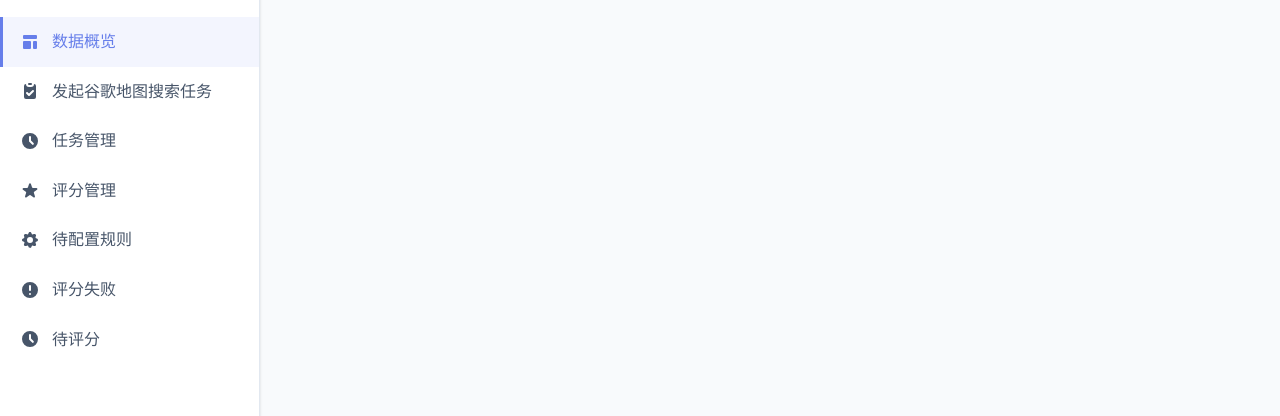
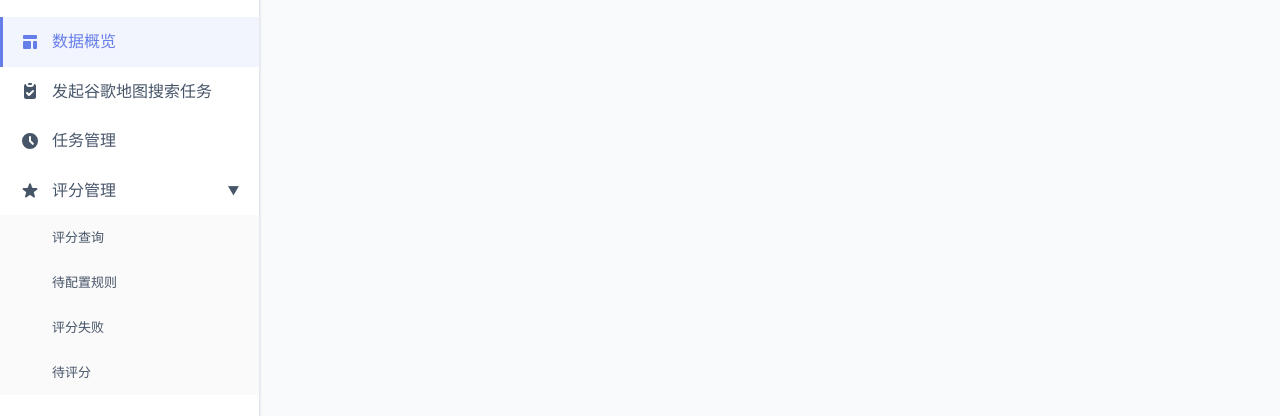
Before and after one commit to newbiiiii/lead-rating-system, a website with bundled scripts: page public/index.html in a window 1280 px wide. Shown: the part 84-500 px from the top of the page. Built offline with nearby package versions, Linux system fonts and the light colour scheme.

Commit message:
update: 优化菜单结构

```diff
--- a/public/assets/css/dashboard.css
+++ b/public/assets/css/dashboard.css
@@ -69,6 +69,7 @@ body {
 .nav {
     flex: 1;
     padding: 20px 0;
+    overflow-y: auto;
 }
 
 .nav-item {
@@ -101,6 +102,63 @@ body {
     bottom: 0;
     width: 3px;
     background: var(--primary);
+}
+
+/* 子菜单样式 */
+.nav-group {
+    display: flex;
+    flex-direction: column;
+}
+
+.nav-group-header {
+    display: flex;
+    align-items: center;
+    justify-content: space-between;
+    padding: 12px 20px;
+    color: var(--text-secondary);
+    cursor: pointer;
+    transition: all 0.2s;
+    user-select: none;
+}
+
+.nav-group-header:hover {
+    background: var(--bg-tertiary);
+    color: var(--text-primary);
+}
+
+.nav-group-header .nav-group-left {
+    display: flex;
+    align-items: center;
+    gap: 12px;
+}
+
+.nav-group-header .nav-group-arrow {
+    transition: transform 0.2s;
+    font-size: 12px;
+}
+
+.nav-group.expanded .nav-group-arrow {
+    transform: rotate(90deg);
+}
+
+.nav-group-children {
+    max-height: 0;
+    overflow: hidden;
+    transition: max-height 0.3s ease-out;
+    background: rgba(0, 0, 0, 0.02);
+}
+
+.nav-group.expanded .nav-group-children {
+    max-height: 200px;
+}
+
+.nav-group-children .nav-item {
+    padding-left: 52px;
+    font-size: 13px;
+}
+
+.nav-group-children .nav-item::before {
+    left: 20px;
 }
 
 /* ===== 主内容区 ===== */
--- a/public/index.html
+++ b/public/index.html
@@ -104,40 +104,34 @@
                     </svg>
                     <span>任务管理</span>
                 </a>
-                <a href="#rating-tasks" class="nav-item" data-page="rating-tasks">
+
+                <!-- 线索状态管理 - 带子菜单 -->
+                <div class="nav-group expanded" id="leads-status-group">
+                    <div class="nav-group-header" onclick="toggleNavGroup('leads-status-group')">
+                        <div class="nav-group-left">
                             <svg width="20" height="20" viewBox="0 0 20 20" fill="currentColor">
                                 <path
                                         d="M9.049 2.927c.3-.921 1.603-.921 1.902 0l1.07 3.292a1 1 0 00.95.69h3.462c.969 0 1.371 1.24.588 1.81l-2.8 2.034a1 1 0 00-.364 1.118l1.07 3.292c.3.921-.755 1.688-1.54 1.118l-2.8-2.034a1 1 0 00-1.175 0l-2.8 2.034c-.784.57-1.838-.197-1.539-1.118l1.07-3.292a1 1 0 00-.364-1.118L2.98 8.72c-.783-.57-.38-1.81.588-1.81h3.461a1 1 0 00.951-.69l1.07-3.292z" />
                             </svg>
                             <span>评分管理</span>
+                        </div>
+                        <span class="nav-group-arrow">▶</span>
+                    </div>
+                    <div class="nav-group-children">
+                        <a href="#rating-tasks" class="nav-item" data-page="rating-tasks">
+                            <span>评分查询</span>
                         </a>
-                <a href="#leads-by-status?status=pending-config" class="nav-item" data-page="leads-by-status"
-                    data-status="pending-config">
-                    <svg width="20" height="20" viewBox="0 0 20 20" fill="currentColor">
-                        <path fill-rule="evenodd"
-                            d="M11.49 3.17c-.38-1.56-2.6-1.56-2.98 0a1.532 1.532 0 01-2.286.948c-1.372-.836-2.942.734-2.106 2.106.54.886.061 2.042-.947 2.287-1.561.379-1.561 2.6 0 2.978a1.532 1.532 0 01.947 2.287c-.836 1.372.734 2.942 2.106 2.106a1.532 1.532 0 012.287.947c.379 1.561 2.6 1.561 2.978 0a1.533 1.533 0 012.287-.947c1.372.836 2.942-.734 2.106-2.106a1.533 1.533 0 01.947-2.287c1.561-.379 1.561-2.6 0-2.978a1.532 1.532 0 01-.947-2.287c.836-1.372-.734-2.942-2.106-2.106a1.532 1.532 0 01-2.287-.947zM10 13a3 3 0 100-6 3 3 0 000 6z"
-                            clip-rule="evenodd" />
-                    </svg>
+                        <a href="#leads-by-status?status=pending_config" class="nav-item" data-page="leads-by-status">
                             <span>待配置规则</span>
                         </a>
-                <a href="#leads-by-status?status=failed" class="nav-item" data-page="leads-by-status"
-                    data-status="failed">
-                    <svg width="20" height="20" viewBox="0 0 20 20" fill="currentColor">
-                        <path fill-rule="evenodd"
-                            d="M18 10a8 8 0 11-16 0 8 8 0 0116 0zm-7 4a1 1 0 11-2 0 1 1 0 012 0zm-1-9a1 1 0 00-1 1v4a1 1 0 102 0V6a1 1 0 00-1-1z"
-                            clip-rule="evenodd" />
-                    </svg>
+                        <a href="#leads-by-status?status=failed" class="nav-item" data-page="leads-by-status">
                             <span>评分失败</span>
                         </a>
-                <a href="#leads-by-status?status=pending" class="nav-item" data-page="leads-by-status"
-                    data-status="pending">
-                    <svg width="20" height="20" viewBox="0 0 20 20" fill="currentColor">
-                        <path fill-rule="evenodd"
-                            d="M10 18a8 8 0 100-16 8 8 0 000 16zm1-12a1 1 0 10-2 0v4a1 1 0 00.293.707l2.828 2.829a1 1 0 101.415-1.415L11 9.586V6z"
-                            clip-rule="evenodd" />
-                    </svg>
+                        <a href="#leads-by-status?status=pending" class="nav-item" data-page="leads-by-status">
                             <span>待评分</span>
                         </a>
+                    </div>
+                </div>
             </nav>
         </aside>
 
@@ -169,6 +163,15 @@
         </main>
     </div>
 
+    <script>
+        // 子菜单折叠/展开
+        function toggleNavGroup(groupId) {
+            const group = document.getElementById(groupId);
+            if (group) {
+                group.classList.toggle('expanded');
+            }
+        }
+    </script>
     <script type="module" src="/assets/js/app.js"></script>
 </body>
 
```
Lines whose indentation alone changed are shown as unchanged.
